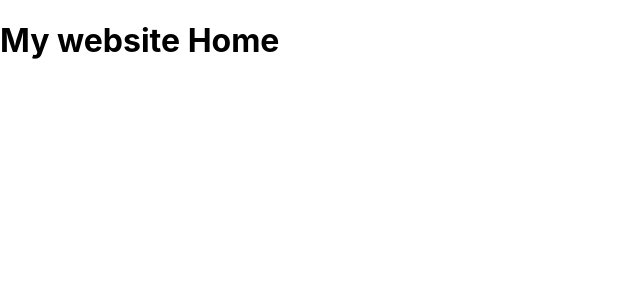
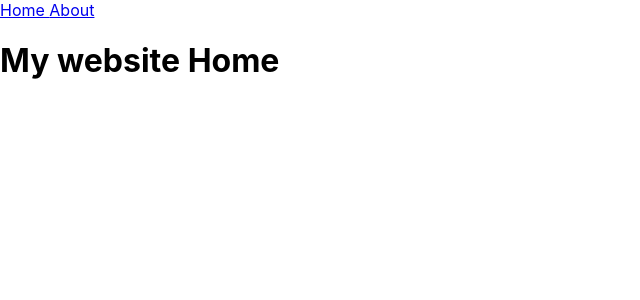
Before and after one commit to kamran-hassan/learning-react, a React (Create React App) app in the folder react-app/: page /Home in a window 1280 px wide. Shown: the top 300 px of the page, without its empty margins (0-640 px from the left). Built offline with nearby package versions, Linux system fonts and the light colour scheme.

Commit message:
React Router DOM Link- used for internal navigation

```diff
--- a/react-app/src/MyRoutes.js
+++ b/react-app/src/MyRoutes.js
@@ -1,7 +1,23 @@
+import { Link } from "react-router-dom";
+
+
 export function Home() {
-    return (<h1> My website Home</h1>);
+
+    return (
+    <div>
+    <Link to= "/Home"> Home </Link>
+    <Link to="/About"> About</Link>
+    <h1> My website Home</h1>
+    </div>
+    );
 };
 
 export function About() {
-    return (<h1> This is About Page</h1>)
+    return (
+        <div>
+        <Link to= "/Home"> Home </Link>
+        <Link to="/About"> About</Link>
+        <h1> This is About Page</h1>
+        </div>
+        )
 }
```
